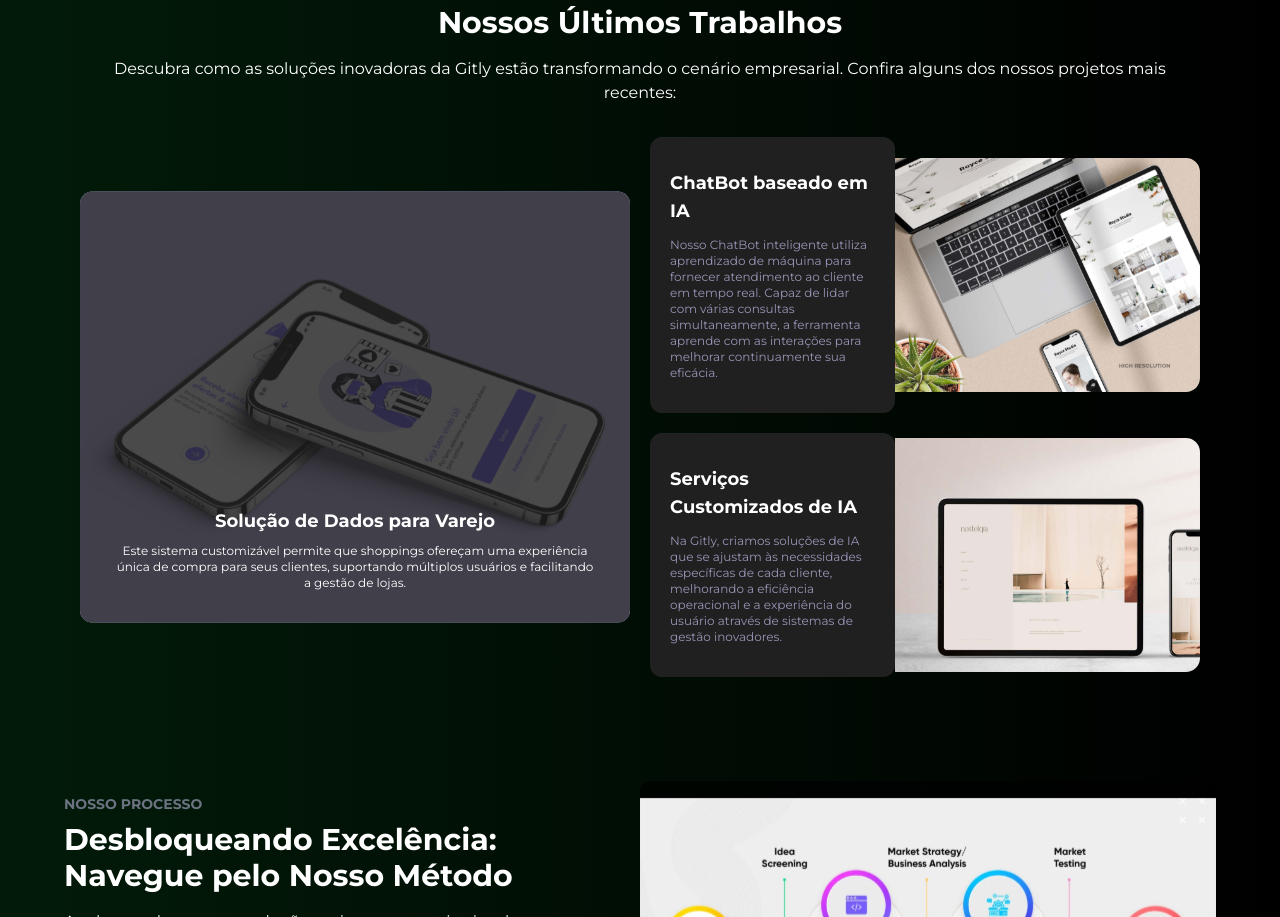
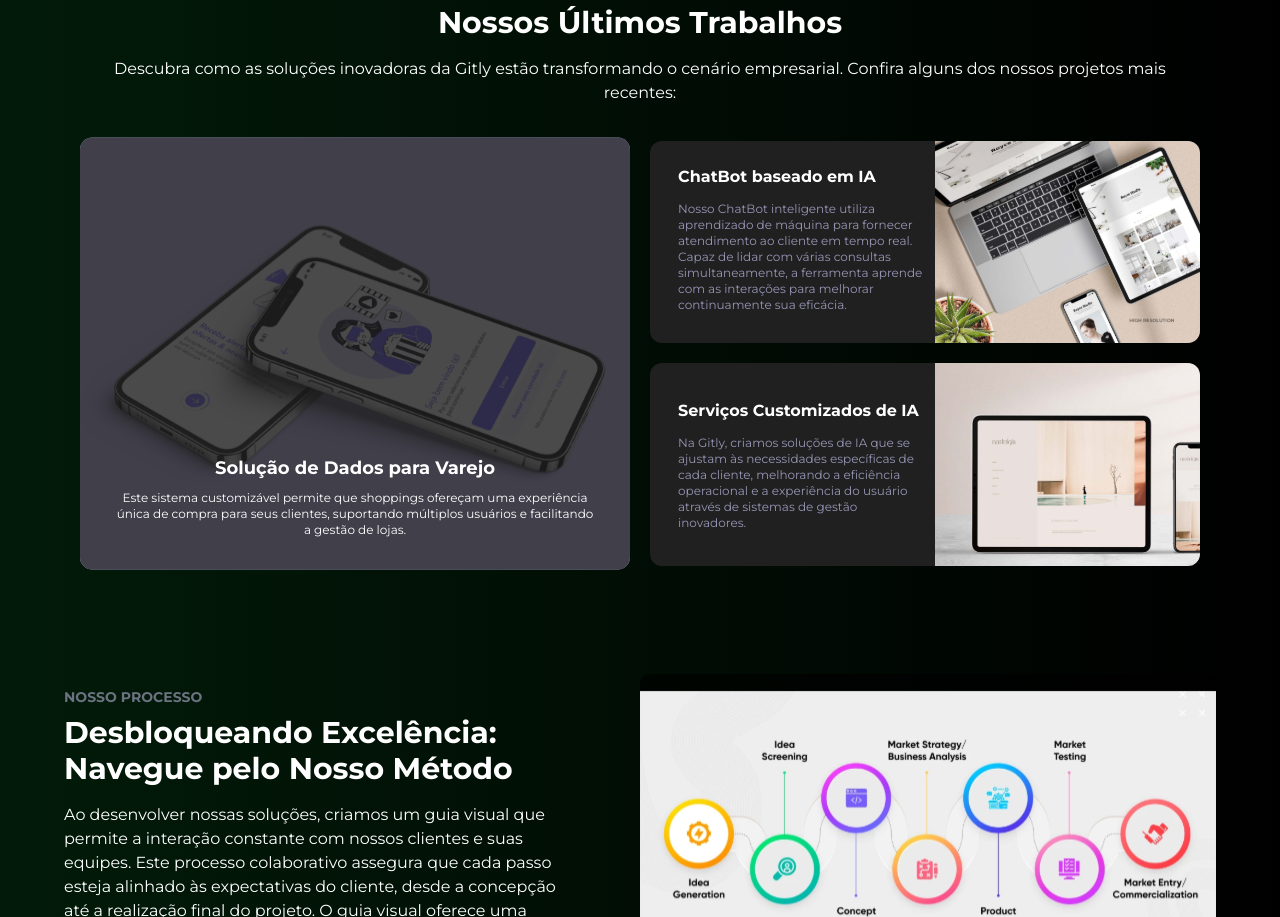
Before and after one commit to gitly-br/site-gitly, a Next.js app in the folder frontend/: page /partners in a window 1280 px wide. Shown: the part 1880-2797 px from the top of the page. Built offline with nearby package versions, Linux system fonts and the light colour scheme.

Commit message:
feat: ajusta "Processo"

```diff
--- a/frontend/components/latestWork.jsx
+++ b/frontend/components/latestWork.jsx
@@ -16,67 +16,37 @@ const LatestWork = () => {
           Descubra como as soluções inovadoras da Gitly estão transformando o cenário empresarial. Confira alguns dos nossos projetos mais recentes:
         </p>
       </div>
-      <div className='flex flex-wrap md:flex-nowrap justify-center items-center gap-5'>
-        <div className='relative w-full h-full md:w-1/2 lg:w-1/2'>
-          <Image className='object-cover w-full h-full' src={latest1} alt="latest1"/>
+      <div className='flex flex-wrap justify-center items-center gap-5 md:flex-nowrap container'>
+        <div className='relative flex w-full h-full md:w-1/2'>
+          <Image className='w-full h-full' src={latest1} alt="latest1" />
           <div className='absolute inset-0 flex flex-col items-center justify-end text-center text-white p-8'>
             <h1 className='text-lg font-title mb-2'>Solução de Dados para Varejo</h1>
             <p className='font-text text-xs'>Este sistema customizável permite que shoppings ofereçam uma experiência única de compra para seus clientes, suportando múltiplos usuários e facilitando a gestão de lojas.</p>
           </div>
         </div>
-        <div className='flex flex-col gap-5 w-full md:w-1/2 lg:w-1/2'>
-          <div className='flex flex-col md:flex-row items-center'>
-            <div className='bg-[#202020] rounded-xl flex flex-col text-wrap text-start px-5 py-8 w-full md:w-1/2'>
-              <h1 className='font-title text-lg mb-3'>ChatBot baseado em IA</h1>
-              <p className='font-text text-xs text-[#9795B5]'>Nosso ChatBot inteligente utiliza aprendizado de máquina para fornecer atendimento ao cliente em tempo real. Capaz de lidar com várias consultas simultaneamente, a ferramenta aprende com as interações para melhorar continuamente sua eficácia.</p>
-            </div>
-            <div className='h-full'>
-              <Image className='object-cover w-full h-full' src={latest2} alt="latest2" />
+
+        <div className='flex flex-col gap-5 w-full h-full lg:w-1/2'>
+
+          <div className='flex flex-col md:flex-row items-stretch object-cover w-full h-1/2'>
+            <div className='bg-[#202020] rounded-xl flex flex-col md:flex-row text-wrap text-start md:pl-5 py- w-full h-full'>
+              <div className='w-full md:w-1/2 py-6 px-2'>
+                <h1 className='font-title text-s mb-3'>ChatBot baseado em IA</h1>
+                <p className='font-text text-xs text-[#9795B5]'>Nosso ChatBot inteligente utiliza aprendizado de máquina para fornecer atendimento ao cliente em tempo real. Capaz de lidar com várias consultas simultaneamente, a ferramenta aprende com as interações para melhorar continuamente sua eficácia.</p>
+              </div>
+              <Image className='object-cover w-full md:w-1/2 h-full' src={latest2} alt="latest2" />
             </div>
           </div>
-          <div className='flex flex-col md:flex-row items-center'>
-            <div className='bg-[#202020] rounded-xl flex flex-col text-wrap text-start px-5 py-8 w-full md:w-1/2'>
-              <h1 className='font-title text-lg mb-3'>Serviços Customizados de IA</h1>
-              <p className='font-text text-xs text-[#9795B5]'>Na Gitly, criamos soluções de IA que se ajustam às necessidades específicas de cada cliente, melhorando a eficiência operacional e a experiência do usuário através de sistemas de gestão inovadores.</p>
-            </div>
-            <div className='h-full'>
-              <Image className='object-cover w-full h-full' src={latest3} alt="latest3"/>
+          <div className='flex flex-col md:flex-row items-stretch object-cover w-full h-1/2'>
+            <div className='bg-[#202020] rounded-xl flex flex-col md:flex-row text-wrap text-start md:pl-5 py- w-full h-full items-center'>
+              <div className='w-full md:w-1/2 py-6 px-2'>
+                <h1 className='font-title text-s mb-3'>Serviços Customizados de IA</h1>
+                <p className='font-text text-xs text-[#9795B5]'>Na Gitly, criamos soluções de IA que se ajustam às necessidades específicas de cada cliente, melhorando a eficiência operacional e a experiência do usuário através de sistemas de gestão inovadores.</p>
+              </div>
+              <Image className='object-cover w-full md:w-1/2 h-full' src={latest3} alt="latest2" />
             </div>
           </div>
         </div>
       </div>
-      <style jsx>{`
-        .paizao {
-          display: flex;
-          flex-direction: column;
-          align-items: center;
-        }
-        @media (max-width: 1400px) {
-          .pai {
-            flex-direction: column;
-            align-items: center;
-          }
-        }
-        @media (max-width: 1068px) {
-          .filho {
-            flex-direction: column;
-            align-items: center;
-          }
-          .paizao {
-            padding: 0 20px;
-          }
-          .image {
-            margin-top: 20px;
-          }
-        }
-        @media (max-width: 576px) {
-          .textoimage {
-            margin-top: 130px;
-            margin-left: 0;
-            margin-right: 0;
-          }
-        }
-      `}</style>
     </div>
   );
 };
```
